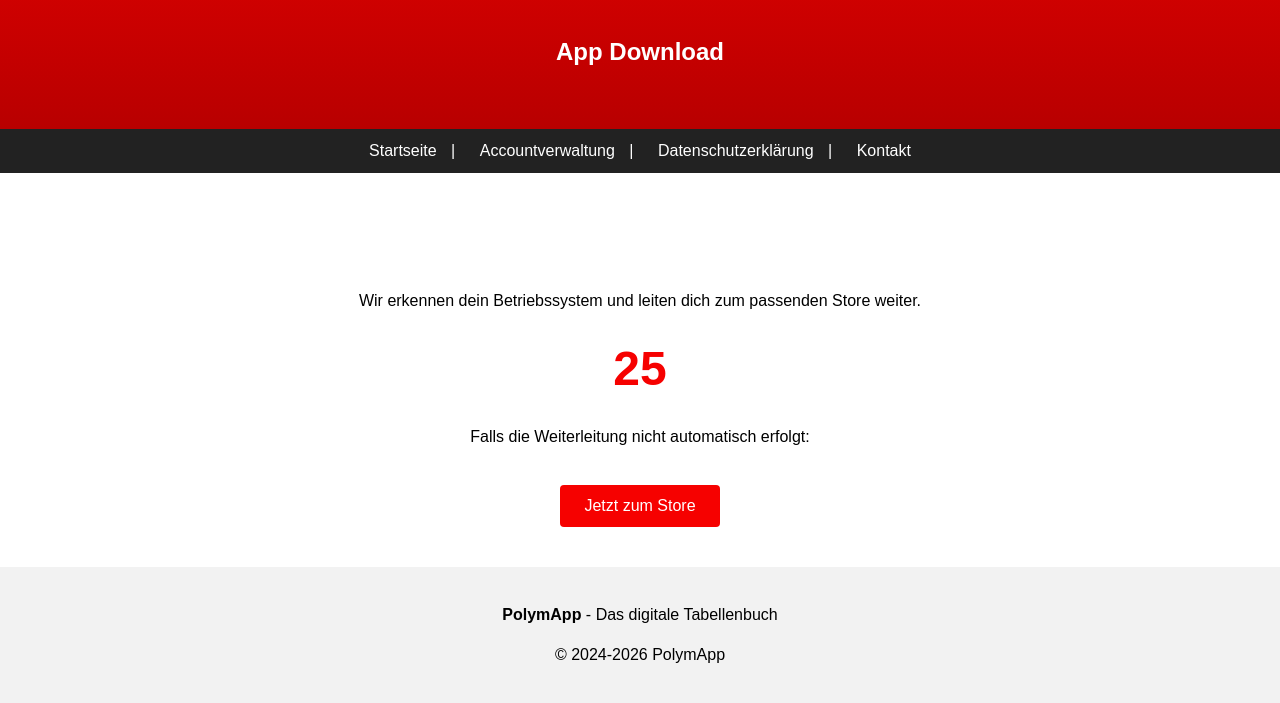
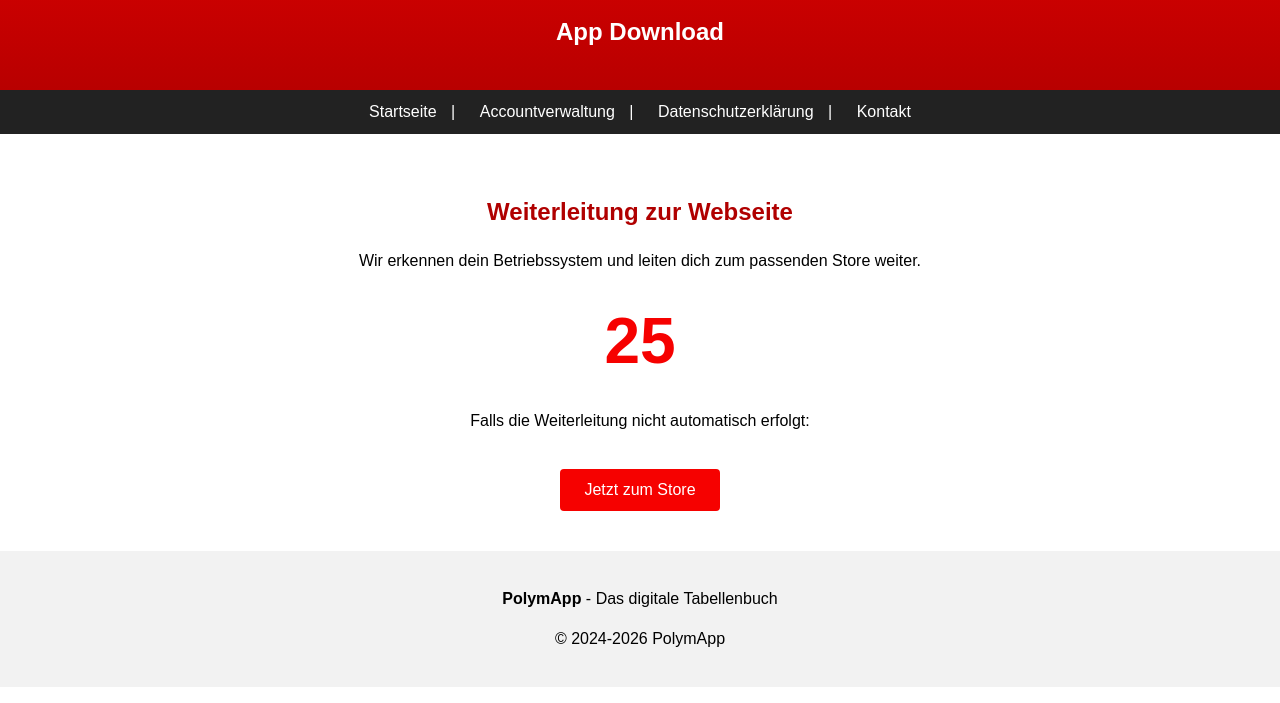
Before and after one commit to Shyro2000/polymapp-website, a plain HTML site: page link/index.html in a window 1280 px wide. Shown: the part 230-933 px from the top of the page. Drawn offline with Linux system fonts and the light colour scheme.

Commit message:
Refactor HTML structure and styles for header and footer

```diff
--- a/link/index.html
+++ b/link/index.html
@@ -32,6 +32,11 @@
             height: auto;
             margin-bottom: 10px;
         }
+        /* H2 im Header (auf Rot) */
+        header h2 {
+            color: white;
+            margin: 0;
+        }
         nav {
             background: #222;
             padding: 10px;
@@ -54,11 +59,12 @@
             text-align: center;
             flex-grow: 1;
         }
-        h2 {
-            color: white;
+        /* H2 im Container (auf Weiß) */
+        .container h2 {
+            color: #B00000;
         }
         .countdown-box {
-            font-size: 3em;
+            font-size: 4em;
             font-weight: bold;
             color: #F60100;
             margin: 20px 0;
@@ -122,8 +128,9 @@
     const iosUrl = "https://apps.apple.com/ch/app/polymapp/id6743395389?l=de-DE";
     const fallbackUrl = "https://www.polymapp.ch";
 
+    // HIER kannst du später die Zeit wieder auf 5 oder 10 ändern
+    let seconds = 30;
     let targetUrl = fallbackUrl;
-    let seconds = 30;
 
     // 1. Betriebssystem erkennen
     const userAgent = navigator.userAgent || navigator.vendor || window.opera;
```
Lines whose indentation alone changed are shown as unchanged.
